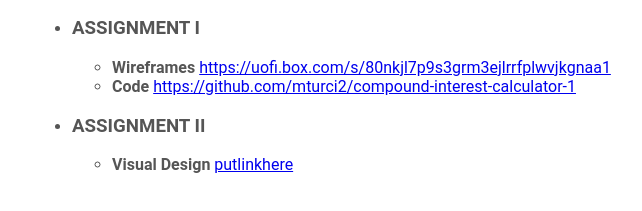
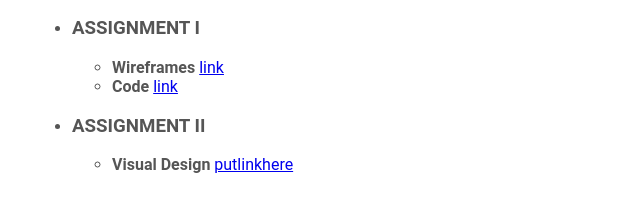
Before and after one commit to mturci2/DES350, a plain HTML site: page index.html in a window 1280 px wide. Shown: the part 373-584 px from the top of the page, without its empty margins (118-760 px from the left). Drawn offline with Linux system fonts and the light colour scheme.

Commit message:
Update index.html

```diff
--- a/index.html
+++ b/index.html
@@ -35,10 +35,10 @@
 			<ul>
 				<li>
 					<strong>Wireframes</strong>
-					<a href="https://uofi.box.com/s/80nkjl7p9s3grm3ejlrrfplwvjkgnaa1" target="_blank">https://uofi.box.com/s/80nkjl7p9s3grm3ejlrrfplwvjkgnaa1</a>
+					<a href="https://uofi.box.com/s/80nkjl7p9s3grm3ejlrrfplwvjkgnaa1" target="_blank">link</a>
 				</li>
 					<li><strong>Code</strong>
-					<a href="https://github.com/mturci2/compound-interest-calculator-1" target="_blank">https://github.com/mturci2/compound-interest-calculator-1</a>
+					<a href="https://mturci2.github.io/compoundinterestcalculator-mturcios02/" target="_blank">link</a>
 				</li>
 			</ul>
 	</li>
```
